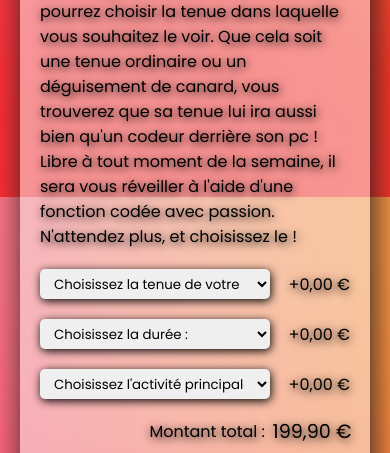
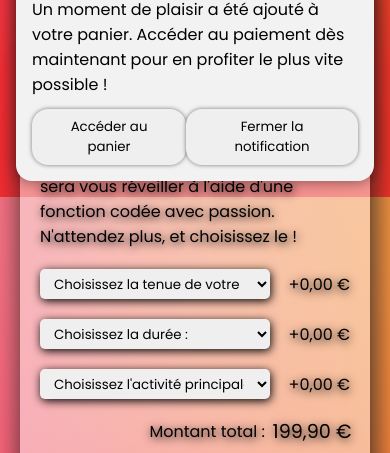
Before and after one commit to Forthtilliath/ts-page-produit, a website with bundled scripts: page index.html in a window 390 px wide. Shown: the part 647-1100 px from the top of the page. Built offline with nearby package versions, Linux system fonts and the light colour scheme; a web font is replaced by a local one.

Commit message:
fix responsive notif

```diff
--- a/index.html
+++ b/index.html
@@ -111,7 +111,7 @@
             </div>
         </main>
 
-        <div class="notification">
+        <div class="notification visible">
             <header>
                 <h2>Réservation ajoutée au panier</h2>
             </header>
--- a/styles/scss/_app.scss
+++ b/styles/scss/_app.scss
@@ -297,12 +297,13 @@ body {
 /* Modal Dialog */
 .notification {
     position: fixed;
-    bottom: 1rem;
-    right: 1rem;
+    bottom: 0;
+    right: 0;
     background: $white;
     padding: 1rem;
+    margin: 1rem;
     border-radius: 1rem;
-    width: 450px;
+    max-width: 450px;
     box-shadow: 0 0 1rem 0 rgba(0, 0, 0, 0.5);
     transition: transform .3s, opacity .3s;
     opacity: 0;
```
Also changed, not shown: styles/css/style.css.
